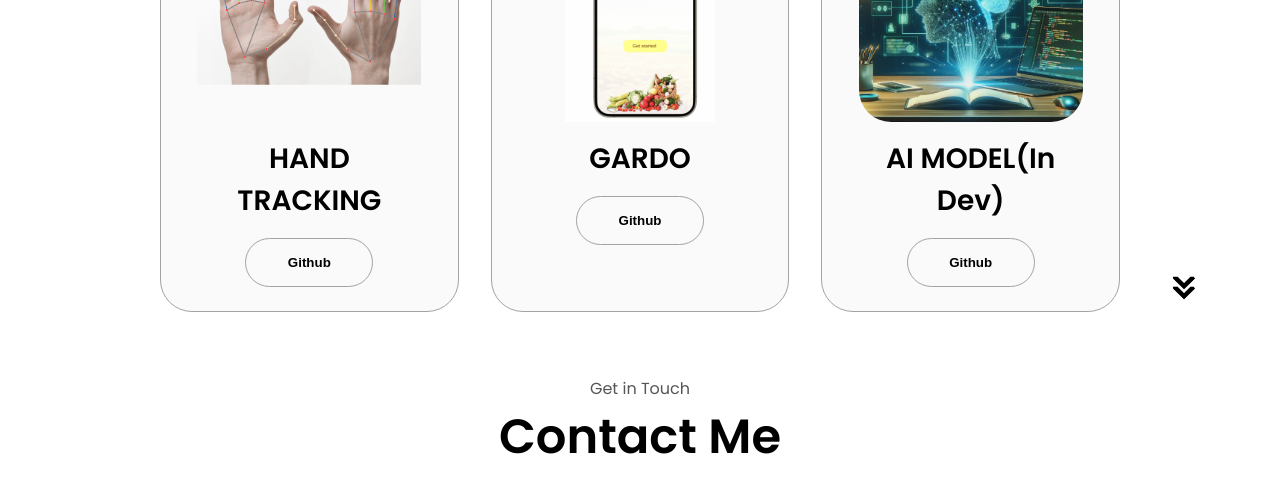
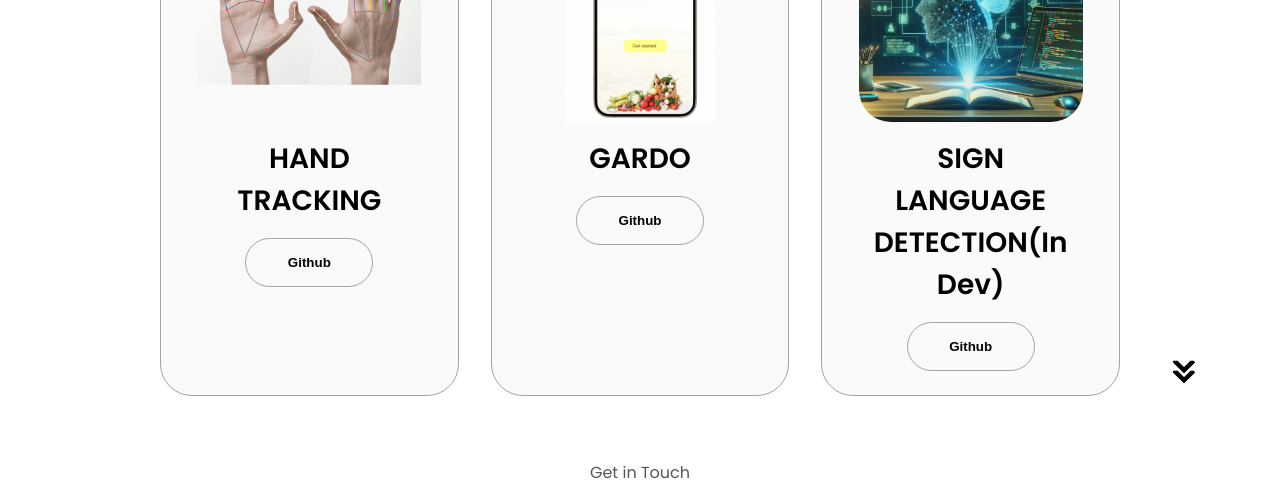
Before and after one commit to DURAIARASU/PORTFOLIO, a plain HTML site: page index.html in a window 1280 px wide. Shown: the part 2720-3221 px from the top of the page. Drawn offline with Linux system fonts and the light colour scheme.

Commit message:
index.html

```diff
--- a/index.html
+++ b/index.html
@@ -309,7 +309,7 @@
                 class="project-img"
               />
             </div>
-            <h2 class="experience-sub-title project-title">AI MODEL(In Dev)</h2>
+            <h2 class="experience-sub-title project-title">SIGN LANGUAGE DETECTION(In Dev)</h2>
             <div class="btn-container">
               <button
                 class="btn btn-color-2 project-btn"
```
